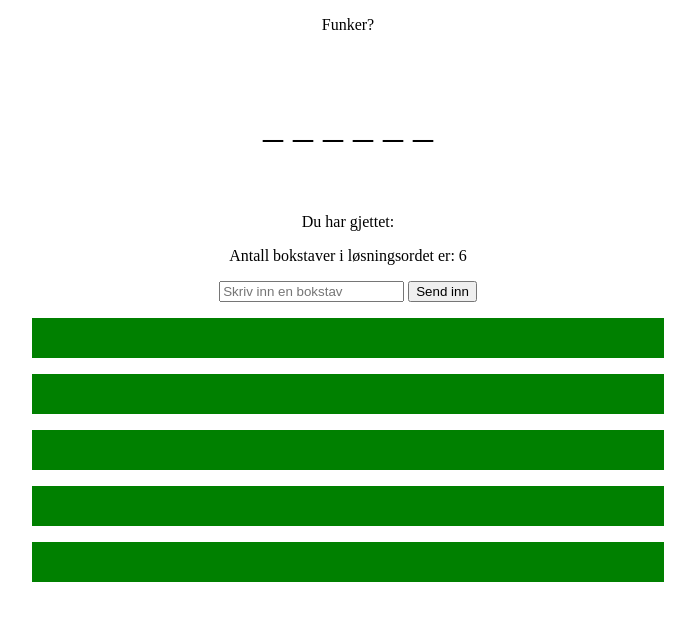
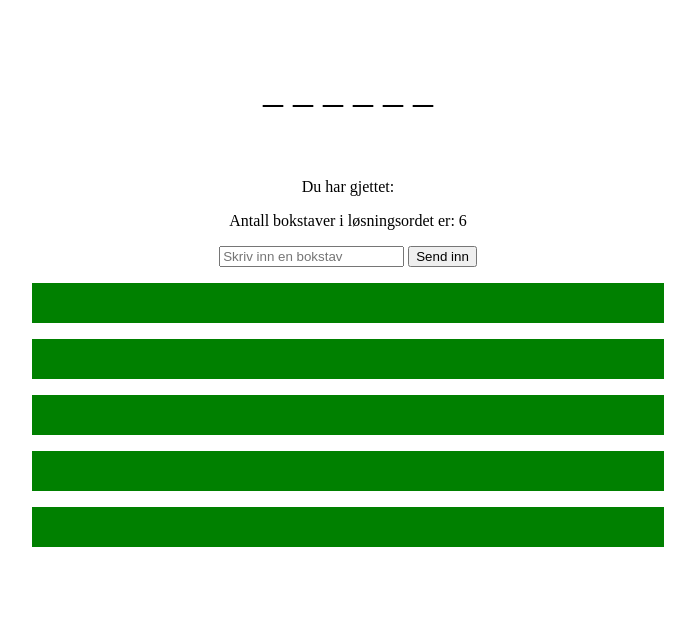
Before and after one commit to Minh15/gitPushTest, a plain HTML site: page index.html in a window 1280 px wide. Shown: the whole page, without its empty margins (292-987 px from the left). Drawn offline with Linux system fonts and the light colour scheme.

Commit message:
Push fra terminal

```diff
--- a/index.html
+++ b/index.html
@@ -50,7 +50,6 @@
 
     <div id="container">
         <form>
-<p>Funker?</p>
         <p id="losning"> </p>
         <p id="bokstaver"> Du har gjettet: </p>
             <p id="beskjed"></p>
```
